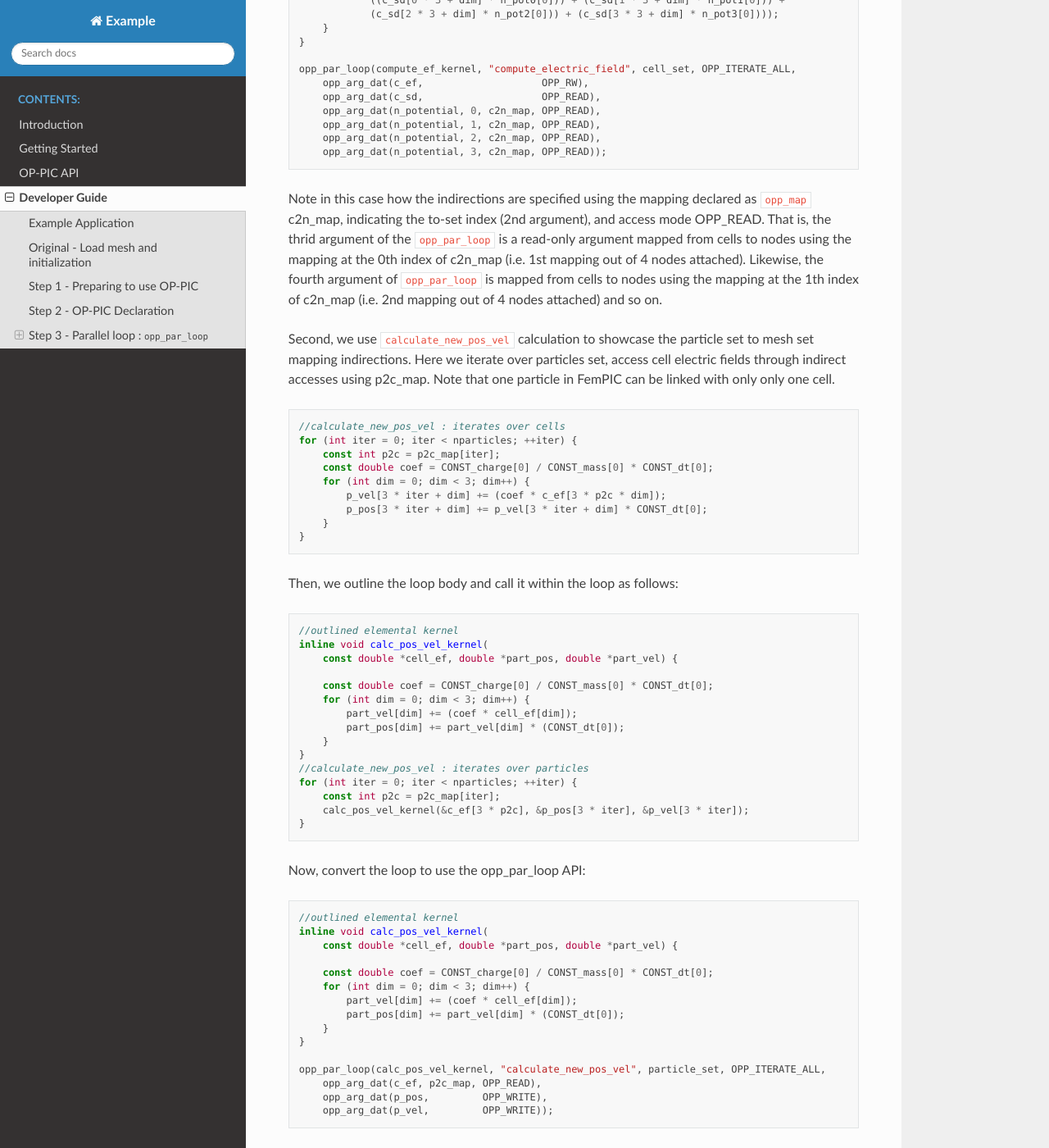
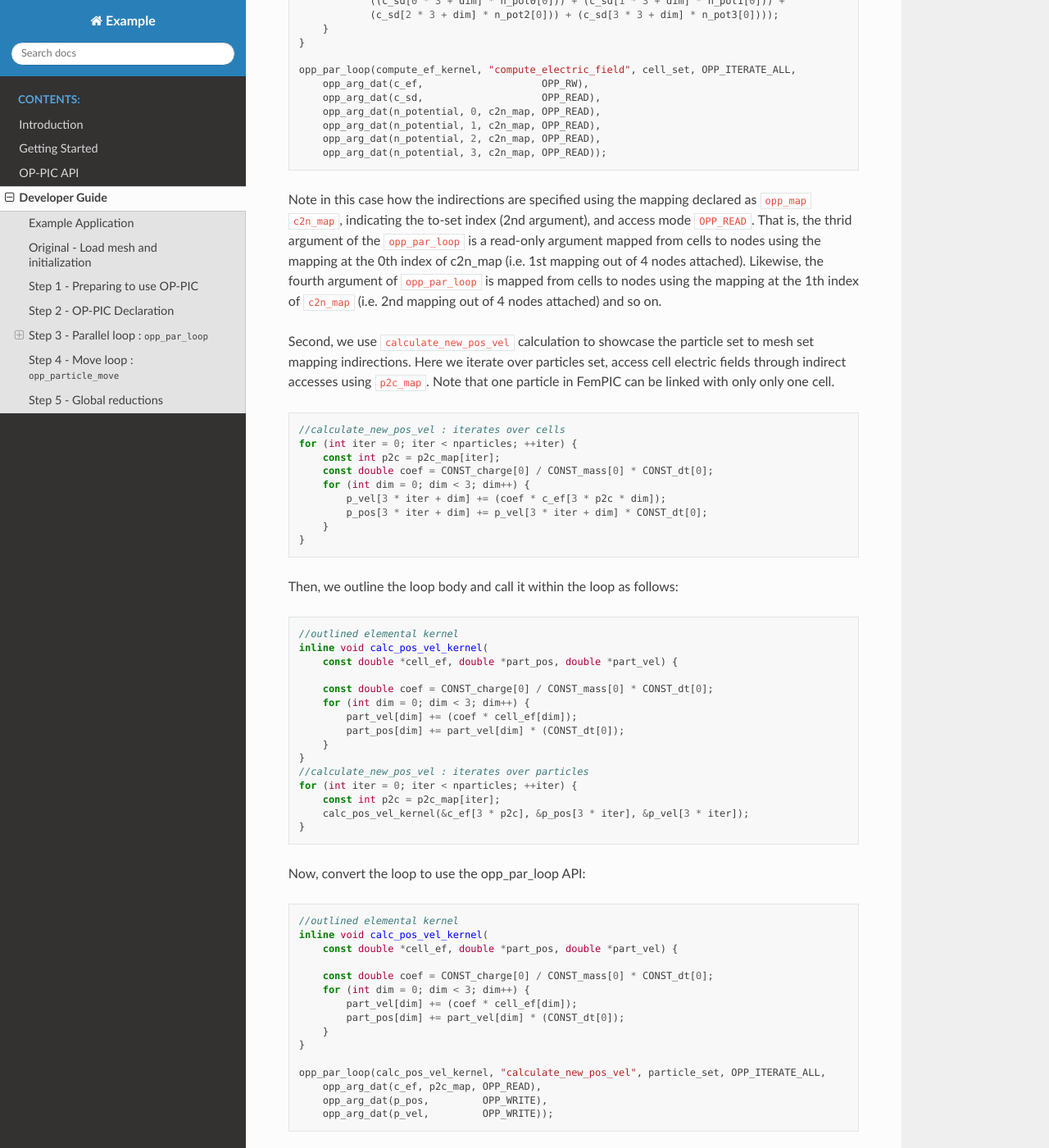
Before and after one commit to ZamanLantra/git_docs_test, a Sphinx documentation site: the page built from doc/developer_guide.rst, in a window 1280 px wide and 1400 px high, scrolled down 6798 px. Shown: the whole window at 82% size. Built offline with Sphinx 7.4.7 and the Read the Docs theme 2.0.0, drawn with Linux system fonts in a browser that asks for light colours; pages that are not in the unit, such as notebooks, are missing from menus; some of the changed text lies outside the part shown.

Commit message:
Update developer_guide.rst

```diff
--- a/doc/developer_guide.rst
+++ b/doc/developer_guide.rst
@@ -229,8 +229,8 @@
 We have selected two loops in FemPIC to demonstrate single indirections.
 
 First, we use ``compute_electric_field`` calculation to showcase the mesh set to mesh set mapping indirections.
-Here we iterate over cells set, access node potentials through indirect accesses using c2n_map.
-Note that one cell in FemPIC is linked with 4 surrounding nodes and n_potential has a dimension of one.
+Here we iterate over cells set, access node potentials through indirect accesses using ``c2n_map``.
+Note that one cell in FemPIC is linked with 4 surrounding nodes and ``n_potential`` has a dimension of one.
 
 .. code-block:: c++
 
@@ -300,12 +300,12 @@
         opp_arg_dat(n_potential, 2, c2n_map, OPP_READ),
         opp_arg_dat(n_potential, 3, c2n_map, OPP_READ));
 
-Note in this case how the indirections are specified using the mapping declared as ``opp_map`` c2n_map, indicating the to-set index (2nd argument), and access mode OPP_READ.
+Note in this case how the indirections are specified using the mapping declared as ``opp_map`` ``c2n_map``, indicating the to-set index (2nd argument), and access mode ``OPP_READ``.
 That is, the thrid argument of the ``opp_par_loop`` is a read-only argument mapped from cells to nodes using the mapping at the 0th index of c2n_map (i.e. 1st mapping out of 4 nodes attached).
-Likewise, the fourth argument of ``opp_par_loop`` is mapped from cells to nodes using the mapping at the 1th index of c2n_map (i.e. 2nd mapping out of 4 nodes attached) and so on.
+Likewise, the fourth argument of ``opp_par_loop`` is mapped from cells to nodes using the mapping at the 1th index of ``c2n_map`` (i.e. 2nd mapping out of 4 nodes attached) and so on.
 
 Second, we use ``calculate_new_pos_vel`` calculation to showcase the particle set to mesh set mapping indirections.
-Here we iterate over particles set, access cell electric fields through indirect accesses using p2c_map.
+Here we iterate over particles set, access cell electric fields through indirect accesses using ``p2c_map``.
 Note that one particle in FemPIC can be linked with only only one cell.
 
 .. code-block:: c++
@@ -360,5 +360,24 @@
         opp_arg_dat(p_pos,         OPP_WRITE),
         opp_arg_dat(p_vel,         OPP_WRITE));
 
-Note in this case how the indirections are specified using the mapping declared as ``opp_map`` p2c_map, and access mode OPP_READ.
+Note in this case how the indirections are specified using the mapping declared as ``opp_map`` ``p2c_map``, and access mode ``OPP_READ``.
 That is, the first argument of the ``opp_par_loop`` is a read-only argument mapped from particles to cells, however a mapping index is not required since always particles to cells mapping has a dimension of one.
+
+Double Indirect loop
+~~~~~~~~~~~~~~~~~~~~
+
+There could be instances where double indirection is required.
+For example in ``deposit_charge_on_nodes``, we may need to deposit charge from particles to nodes, but from particles we have a single mapping towards the cells, with another mapping from cells to nodes.
+
+Note that one cell in FemPIC is linked with 4 surrounding nodes and ``n_charge_den`` has a dimension of one.
+
+
+
+
+Step 4 - Move loop : ``opp_particle_move``
+------------------------------------------
+
+
+
+Step 5 - Global reductions
+--------------------------
```
